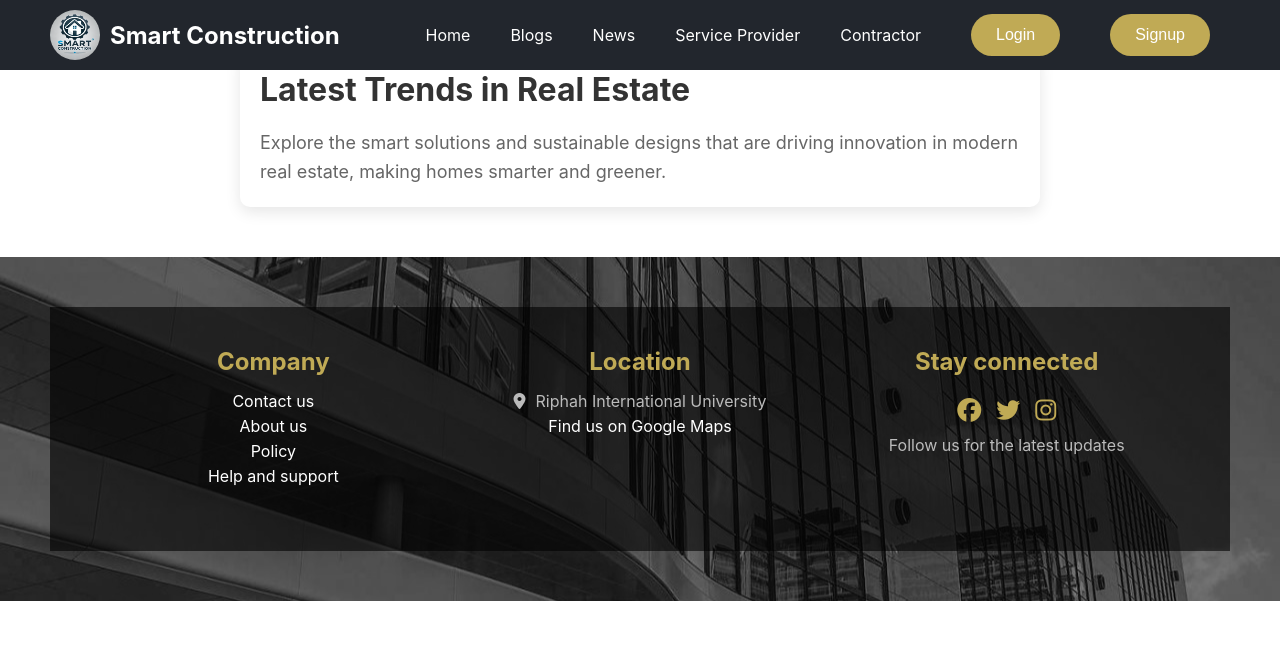
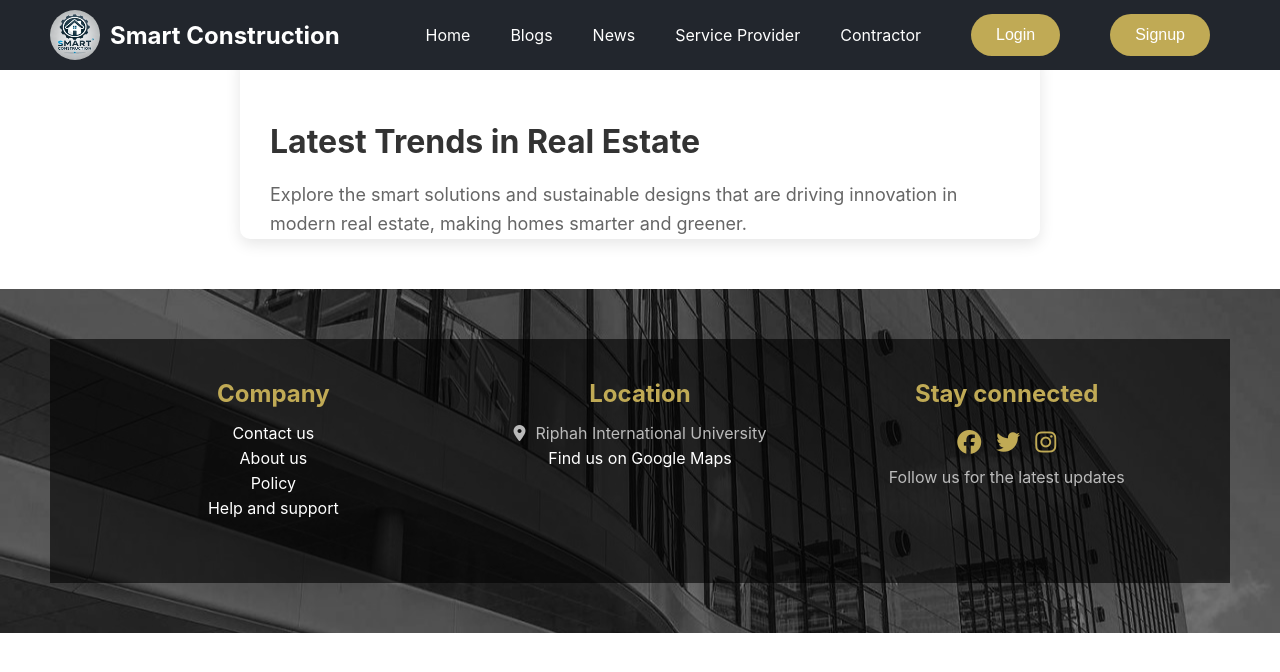
Before and after one commit to MirAllahyar/Innovative-AI-Solutions-for-Smart-Construction, a React (Create React App) app: page /news/latest-trends in a window 1280 px wide. Shown: the top 672 px of the page. Built offline with nearby package versions, Linux system fonts and the light colour scheme.

Commit message:
Update NewsArticle.css

```diff
--- a/src/pages/NewsArticles/NewsArticle.css
+++ b/src/pages/NewsArticles/NewsArticle.css
@@ -1,7 +1,7 @@
 .article-page {
     max-width: 800px;
     margin: 50px auto;
-    padding: 20px;
+    padding: 9vh 30px 0 30px;
     background: white;
     border-radius: 10px;
     box-shadow: 0 5px 15px rgba(0, 0, 0, 0.1);
```
